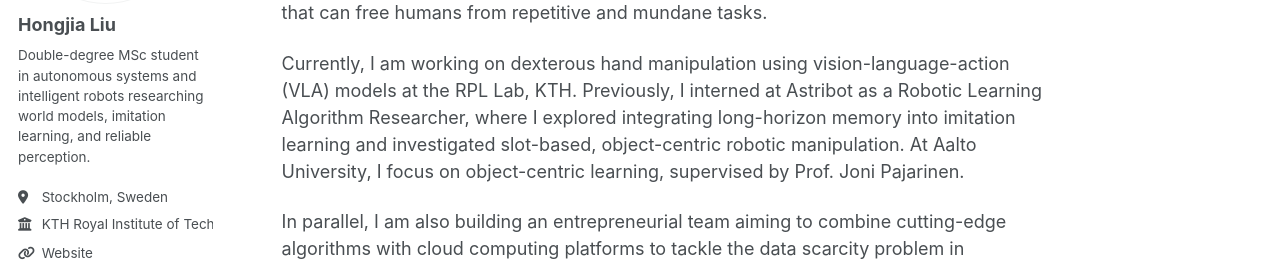
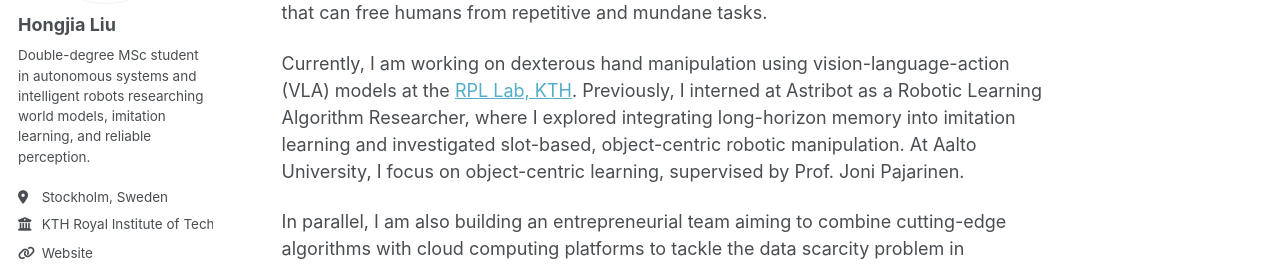
Before and after one commit to lhj-lhj/lhj-lhj.github.io, a Jekyll site: the page built from _pages/about.md, in a window 1280 px wide and 900 px high. Shown: the part 277-543 px from the top of the window. Built offline with Jekyll 4.4.1, drawn with Linux system fonts in a browser that asks for light colours; some web fonts are replaced; part of the change alters nothing that is shown.

Commit message:
update my cv

```diff
--- a/_pages/about.md
+++ b/_pages/about.md
@@ -12,7 +12,7 @@ My research spans reinforcement learning, robot learning, and representation lea
 My long-term goal is to build intelligent systems that can understand the world, interact with it physically, and continuously learn from those interactions.
 Ultimately, I aim to develop embodied agents that can free humans from repetitive and mundane tasks.
 
-Currently, I am working on dexterous hand manipulation using vision-language-action (VLA) models at the RPL Lab, KTH.
+Currently, I am working on dexterous hand manipulation using vision-language-action (VLA) models at the  [RPL Lab, KTH](https://www.kth.se/rpl).
 Previously, I interned at Astribot as a Robotic Learning Algorithm Researcher, where I explored integrating long-horizon memory into imitation learning and investigated slot-based, object-centric robotic manipulation.
 At Aalto University, I focus on object-centric learning, supervised by Prof. Joni Pajarinen.
 
```
